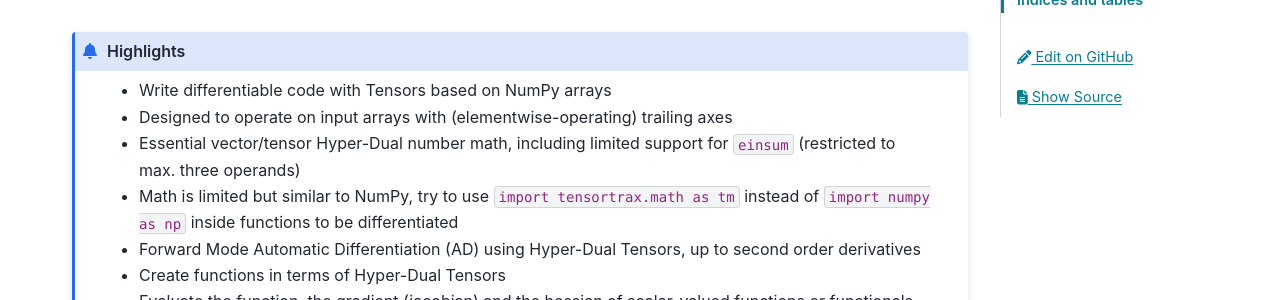
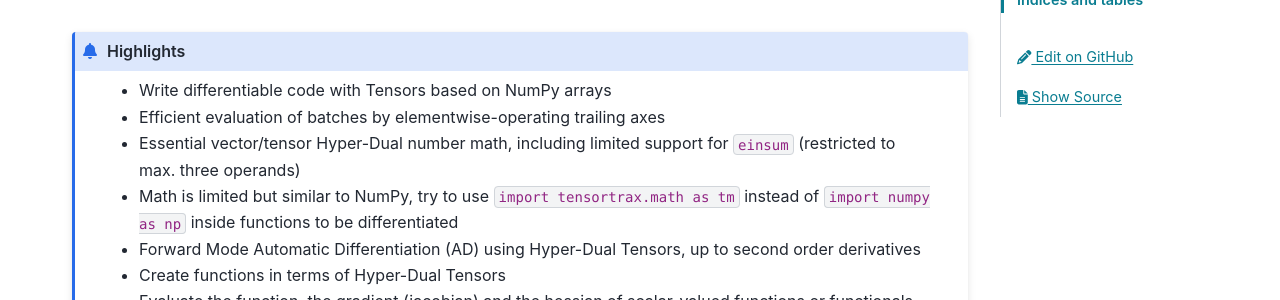
Before and after one commit to adtzlr/tensortrax, a Sphinx documentation site: the page built from docs/index.rst, in a window 1280 px wide and 900 px high. Shown: the part 281-581 px from the top of the window. Built offline with Sphinx 7.4.7 and the PyData theme 0.15.4, drawn with Linux system fonts in a browser that asks for light colours; pages that are not in the unit, such as notebooks, are missing from menus.

Commit message:
Update index.rst

```diff
--- a/docs/index.rst
+++ b/docs/index.rst
@@ -9,7 +9,7 @@ Documentation
 .. admonition:: Highlights
 
    - Write differentiable code with Tensors based on NumPy arrays
-   - Designed to operate on input arrays with (elementwise-operating) trailing axes
+   - Efficient evaluation of batches by elementwise-operating trailing axes
    - Essential vector/tensor Hyper-Dual number math, including limited support for ``einsum`` (restricted to max. three operands)
    - Math is limited but similar to NumPy, try to use ``import tensortrax.math as tm`` instead of ``import numpy as np`` inside functions to be differentiated
    - Forward Mode Automatic Differentiation (AD) using Hyper-Dual Tensors, up to second order derivatives
```
